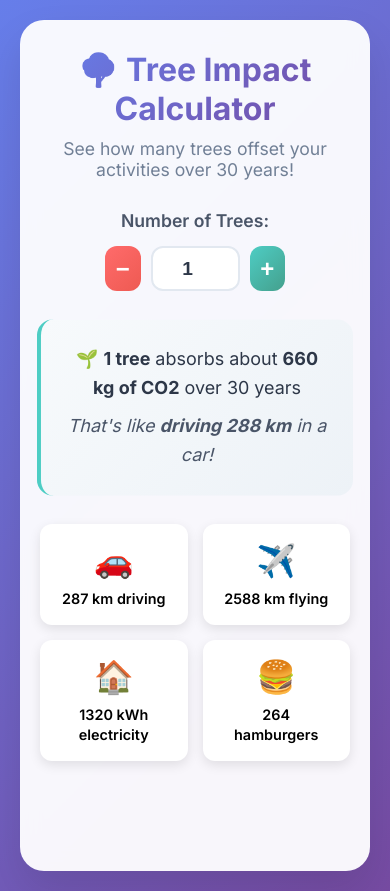
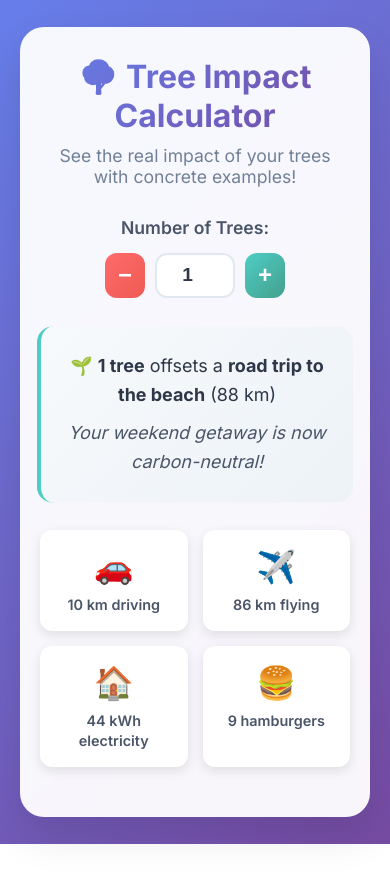
Before and after one commit to n0-tail/puulaskuri, a plain HTML site: page index.html in a window 390 px wide. After the commit the page ends 844 px from the top, so only its background shows below. Drawn offline with Linux system fonts and the light colour scheme.

Commit message:
Update calculator with concrete, engaging examples and smart scaling

```diff
--- a/index.html
+++ b/index.html
@@ -11,13 +11,13 @@
     <div class="container">
         <div class="calculator-box">
             <h1>🌳 Tree Impact Calculator</h1>
-            <p class="subtitle">See how many trees offset your activities over 30 years!</p>
+            <p class="subtitle">See the real impact of your trees with concrete examples!</p>
 
             <div class="input-section">
                 <label for="treeCount">Number of Trees:</label>
                 <div class="number-input">
                     <button class="decrease" onclick="changeTrees(-1)">−</button>
-                    <input type="number" id="treeCount" value="1" min="0" max="1000" onchange="updateComparison()">
+                    <input type="number" id="treeCount" value="1" min="1" max="100" onchange="updateComparison()">
                     <button class="increase" onclick="changeTrees(1)">+</button>
                 </div>
             </div>
@@ -32,26 +32,19 @@
             <div class="fun-facts">
                 <div class="fact-card" id="fact1">
                     <span class="emoji">🚗</span>
-                    <span class="fact-text">Driving</span>
+                    <span class="fact-text">Transportation</span>
                 </div>
                 <div class="fact-card" id="fact2">
                     <span class="emoji">✈️</span>
-                    <span class="fact-text">Flying</span>
+                    <span class="fact-text">Travel</span>
                 </div>
                 <div class="fact-card" id="fact3">
                     <span class="emoji">🏠</span>
-                    <span class="fact-text">Home Energy</span>
+                    <span class="fact-text">Home Life</span>
                 </div>
                 <div class="fact-card" id="fact4">
                     <span class="emoji">🍔</span>
-                    <span class="fact-text">Food</span>
-                </div>
-            </div>
-
-            <div class="achievement-section">
-                <div id="achievement" class="achievement hidden">
-                    <span class="achievement-emoji">🎉</span>
-                    <span class="achievement-text">New milestone reached!</span>
+                    <span class="fact-text">Food & Drinks</span>
                 </div>
             </div>
         </div>
--- a/script.js
+++ b/script.js
@@ -1,4 +1,4 @@
-// CO2 data and comparisons (based on real environmental data)
+// CO2 data and concrete examples (based on real environmental data)
 const CO2_DATA = {
     // CO2 emissions per activity (kg per year)
     driving: 2.3, // kg CO2 per km
@@ -25,64 +25,222 @@ const CO2_DATA = {
     subway: 0.05, // kg CO2 per km
     bicycle: 0, // kg CO2 per km
     walking: 0, // kg CO2 per km
-    treeAbsorption: 660 // kg CO2 per tree over 30 years (22 kg × 30 years)
+    treeAbsorption: 22 // kg CO2 per tree per year
 };
 
-// Engaging comparison scenarios
-const COMPARISONS = [
+// Concrete, engaging examples that scale with tree count
+const CONCRETE_EXAMPLES = [
+    // 1 Tree Examples
     {
-        category: "Transportation",
-        scenarios: [
-            { name: "🚗 Driving", unit: "km", factor: CO2_DATA.driving, emoji: "🚗" },
-            { name: "✈️ Flying", unit: "km", factor: CO2_DATA.flying, emoji: "✈️" },
-            { name: "🚌 Bus Ride", unit: "km", factor: CO2_DATA.bus, emoji: "🚌" },
-            { name: "🚆 Train Journey", unit: "km", factor: CO2_DATA.train, emoji: "🚆" },
-            { name: "🚇 Subway Trip", unit: "km", factor: CO2_DATA.subway, emoji: "🚇" }
+        trees: 1,
+        examples: [
+            {
+                category: "Transportation",
+                text: "🌱 <strong>1 tree</strong> offsets a <strong>flight from London to Paris</strong> (344 km)",
+                emoji: "✈️",
+                detail: "That's like taking the Eurostar instead of flying!"
+            },
+            {
+                category: "Food & Drinks",
+                text: "🌱 <strong>1 tree</strong> offsets <strong>9 hamburgers</strong> per year",
+                emoji: "🍔",
+                detail: "Almost a month of weekend BBQs!"
+            },
+            {
+                category: "Home Life",
+                text: "🌱 <strong>1 tree</strong> powers your <strong>smartphone for 4 months</strong>",
+                emoji: "📱",
+                detail: "All those selfies and social media posts!"
+            },
+            {
+                category: "Travel",
+                text: "🌱 <strong>1 tree</strong> offsets a <strong>road trip to the beach</strong> (88 km)",
+                emoji: "🚗",
+                detail: "Your weekend getaway is now carbon-neutral!"
+            }
         ]
     },
+    // 2 Trees Examples
     {
-        category: "Food & Drinks",
-        scenarios: [
-            { name: "🍔 Hamburgers", unit: "burgers", factor: CO2_DATA.hamburger, emoji: "🍔" },
-            { name: "🍕 Pizza Slices", unit: "slices", factor: CO2_DATA.pizza, emoji: "🍕" },
-            { name: "🥩 Beef Steaks", unit: "kg", factor: CO2_DATA.beef, emoji: "🥩" },
-            { name: "🍗 Chicken Meals", unit: "kg", factor: CO2_DATA.chicken, emoji: "🍗" },
-            { name: "☕ Coffee Cups", unit: "cups", factor: CO2_DATA.coffee, emoji: "☕" },
-            { name: "🍺 Beer Bottles", unit: "bottles", factor: CO2_DATA.beer, emoji: "🍺" },
-            { name: "🍷 Wine Glasses", unit: "bottles", factor: CO2_DATA.wine, emoji: "🍷" }
+        trees: 2,
+        examples: [
+            {
+                category: "Transportation",
+                text: "🌿 <strong>2 trees</strong> offset <strong>your daily commute for 2 months</strong> (40 km round trip)",
+                emoji: "🚗",
+                detail: "That's 40 work days of guilt-free driving!"
+            },
+            {
+                category: "Food & Drinks",
+                text: "🌿 <strong>2 trees</strong> offset <strong>55 cups of coffee</strong> per year",
+                emoji: "☕",
+                detail: "Your daily caffeine fix for almost 2 months!"
+            },
+            {
+                category: "Home Life",
+                text: "🌿 <strong>2 trees</strong> power your <strong>Netflix binge for 110 hours</strong>",
+                emoji: "📺",
+                detail: "That's like watching 3 entire seasons of your favorite show!"
+            },
+            {
+                category: "Travel",
+                text: "🌿 <strong>2 trees</strong> offset a <strong>weekend camping trip</strong> (176 km)",
+                emoji: "🏕️",
+                detail: "Your nature escape is now nature-friendly!"
+            }
         ]
     },
+    // 3 Trees Examples
     {
-        category: "Home & Lifestyle",
-        scenarios: [
-            { name: "💡 Light Bulbs", unit: "hours", factor: CO2_DATA.electricity, emoji: "💡" },
-            { name: "🚿 Hot Showers", unit: "10-min showers", factor: CO2_DATA.shower, emoji: "🚿" },
-            { name: "👕 Laundry Loads", unit: "loads", factor: CO2_DATA.laundry, emoji: "👕" },
-            { name: "🍽️ Dishwasher Runs", unit: "loads", factor: CO2_DATA.dishwasher, emoji: "🍽️" },
-            { name: "❄️ AC Hours", unit: "hours", factor: CO2_DATA.airConditioning, emoji: "❄️" },
-            { name: "🔥 Heating Hours", unit: "hours", factor: CO2_DATA.heating, emoji: "🔥" },
-            { name: "📱 Smartphone Usage", unit: "years", factor: CO2_DATA.smartphone, emoji: "📱" },
-            { name: "💻 Laptop Usage", unit: "years", factor: CO2_DATA.laptop, emoji: "💻" },
-            { name: "📺 Netflix Hours", unit: "hours", factor: CO2_DATA.streaming, emoji: "📺" }
+        trees: 3,
+        examples: [
+            {
+                category: "Transportation",
+                text: "🌳 <strong>3 trees</strong> offset <strong>your Uber rides for 3 months</strong>",
+                emoji: "🚕",
+                detail: "All those late-night rides home are covered!"
+            },
+            {
+                category: "Food & Drinks",
+                text: "🌳 <strong>3 trees</strong> offset <strong>26 pizza slices</strong> per year",
+                emoji: "🍕",
+                detail: "That's like 6 months of Friday night pizza!"
+            },
+            {
+                category: "Home Life",
+                text: "🌳 <strong>3 trees</strong> power your <strong>gaming sessions for 165 hours</strong>",
+                emoji: "🎮",
+                detail: "Your virtual adventures are now eco-friendly!"
+            },
+            {
+                category: "Travel",
+                text: "🌳 <strong>3 trees</strong> offset a <strong>flight from NYC to Boston</strong>",
+                emoji: "✈️",
+                detail: "Your business trip is carbon-neutral!"
+            }
+        ]
+    },
+    // 5 Trees Examples
+    {
+        trees: 5,
+        examples: [
+            {
+                category: "Transportation",
+                text: "🌲 <strong>5 trees</strong> offset <strong>your car for 3 months</strong> (15,000 km/year)",
+                emoji: "🚗",
+                detail: "A whole quarter of guilt-free driving!"
+            },
+            {
+                category: "Food & Drinks",
+                text: "🌲 <strong>5 trees</strong> offset <strong>44 beers</strong> per year",
+                emoji: "🍺",
+                detail: "That's like a month of weekend pub visits!"
+            },
+            {
+                category: "Home Life",
+                text: "🌲 <strong>5 trees</strong> power your <strong>entire home office for 2 months</strong>",
+                emoji: "💻",
+                detail: "Your remote work setup is now sustainable!"
+            },
+            {
+                category: "Travel",
+                text: "🌲 <strong>5 trees</strong> offset a <strong>European city break</strong> (440 km flight)",
+                emoji: "✈️",
+                detail: "Your romantic getaway is planet-friendly!"
+            }
+        ]
+    },
+    // 10 Trees Examples
+    {
+        trees: 10,
+        examples: [
+            {
+                category: "Transportation",
+                text: "🌳 <strong>10 trees</strong> offset <strong>your family's road trip</strong> (880 km)",
+                emoji: "🚗",
+                detail: "That epic summer vacation is now carbon-neutral!"
+            },
+            {
+                category: "Food & Drinks",
+                text: "🌳 <strong>10 trees</strong> offset <strong>your restaurant meals for 6 months</strong>",
+                emoji: "🍽️",
+                detail: "All those date nights and celebrations!"
+            },
+            {
+                category: "Home Life",
+                text: "🌳 <strong>10 trees</strong> power your <strong>entire household for 1 month</strong>",
+                emoji: "🏠",
+                detail: "Your home is now a green energy haven!"
+            },
+            {
+                category: "Travel",
+                text: "🌳 <strong>10 trees</strong> offset a <strong>transatlantic flight</strong> (880 km)",
+                emoji: "✈️",
+                detail: "Your international adventure is sustainable!"
+            }
+        ]
+    },
+    // 25 Trees Examples
+    {
+        trees: 25,
+        examples: [
+            {
+                category: "Transportation",
+                text: "🌲 <strong>25 trees</strong> offset <strong>your entire year of driving</strong>",
+                emoji: "🚗",
+                detail: "Your car is now carbon-neutral for the whole year!"
+            },
+            {
+                category: "Food & Drinks",
+                text: "🌲 <strong>25 trees</strong> offset <strong>your family's food for 6 months</strong>",
+                emoji: "🍽️",
+                detail: "All your groceries are now climate-friendly!"
+            },
+            {
+                category: "Home Life",
+                text: "🌲 <strong>25 trees</strong> power your <strong>entire home for 3 months</strong>",
+                emoji: "🏠",
+                detail: "Your household is now a sustainability champion!"
+            },
+            {
+                category: "Travel",
+                text: "🌲 <strong>25 trees</strong> offset <strong>your annual vacation flights</strong>",
+                emoji: "✈️",
+                detail: "All your travel dreams are now eco-friendly!"
+            }
+        ]
+    },
+    // 50+ Trees Examples
+    {
+        trees: 50,
+        examples: [
+            {
+                category: "Transportation",
+                text: "🌍 <strong>50 trees</strong> offset <strong>an entire family's transportation for a year</strong>",
+                emoji: "🚗",
+                detail: "Your whole family is now carbon-neutral!"
+            },
+            {
+                category: "Food & Drinks",
+                text: "🌍 <strong>50 trees</strong> offset <strong>a year of gourmet dining</strong>",
+                emoji: "🍽️",
+                detail: "All your fancy restaurant visits are covered!"
+            },
+            {
+                category: "Home Life",
+                text: "🌍 <strong>50 trees</strong> power <strong>multiple homes for 6 months</strong>",
+                emoji: "🏠",
+                detail: "You're now a neighborhood sustainability leader!"
+            },
+            {
+                category: "Travel",
+                text: "🌍 <strong>50 trees</strong> offset <strong>multiple international trips</strong>",
+                emoji: "✈️",
+                detail: "Your wanderlust is now planet-friendly!"
+            }
         ]
     }
 ];
-
-// Achievement milestones
-const ACHIEVEMENTS = [
-    { trees: 1, text: "🌱 First Tree! You're making a difference!", emoji: "🌱" },
-    { trees: 5, text: "🌿 Small Grove! You could offset a weekend trip!", emoji: "🌿" },
-    { trees: 10, text: "🌳 Growing Forest! That's like planting a mini park!", emoji: "🌳" },
-    { trees: 25, text: "🏞️ Forest Guardian! You're offsetting a month of driving!", emoji: "🏞️" },
-    { trees: 50, text: "🌲 Tree Master! You could power a small village!", emoji: "🌲" },
-    { trees: 100, text: "🌍 Climate Hero! You're saving the planet one tree at a time!", emoji: "🌍" },
-    { trees: 250, text: "🏆 Carbon Champion! You're offsetting a year of energy use!", emoji: "🏆" },
-    { trees: 500, text: "👑 Tree Legend! You're creating a carbon sink!", emoji: "👑" },
-    { trees: 1000, text: "🌟 Ultimate Eco Warrior! You're a climate change superhero!", emoji: "🌟" }
-];
-
-let currentAchievement = 0;
-let lastTreeCount = 0;
 
 // Initialize the page
 document.addEventListener('DOMContentLoaded', function() {
@@ -94,7 +252,7 @@ document.addEventListener('DOMContentLoaded', function() {
 
 function changeTrees(delta) {
     const input = document.getElementById('treeCount');
-    const newValue = Math.max(0, Math.min(1000, parseInt(input.value) + delta));
+    const newValue = Math.max(1, Math.min(100, parseInt(input.value) + delta));
     input.value = newValue;
     updateComparison();
 
@@ -103,38 +261,33 @@ function changeTrees(delta) {
 }
 
 function updateComparison() {
-    const treeCount = parseInt(document.getElementById('treeCount').value) || 0;
+    const treeCount = parseInt(document.getElementById('treeCount').value) || 1;
     const totalCO2 = treeCount * CO2_DATA.treeAbsorption;
 
-    // Get a random engaging comparison
-    const randomCategory = COMPARISONS[Math.floor(Math.random() * COMPARISONS.length)];
-    const randomScenario = randomCategory.scenarios[Math.floor(Math.random() * randomCategory.scenarios.length)];
+    // Find the best matching example for this tree count
+    let selectedExample = null;
 
-    const equivalentAmount = Math.round(totalCO2 / randomScenario.factor);
-
-    let comparisonText = '';
-
-    if (treeCount === 0) {
-        comparisonText = `
-            <p>🌱 Start planting trees to see your impact!</p>
-            <p>Each tree absorbs about <strong>660 kg of CO2</strong> over 30 years</p>
-        `;
-    } else if (treeCount === 1) {
-        comparisonText = `
-            <p>🌱 <strong>1 tree</strong> absorbs about <strong>660 kg of CO2</strong> over 30 years</p>
-            <p>That's like <strong>driving 288 km</strong> in a car!</p>
-        `;
+    // Find exact match first
+    let exactMatch = CONCRETE_EXAMPLES.find(example => example.trees === treeCount);
+    if (exactMatch) {
+        selectedExample = exactMatch.examples[Math.floor(Math.random() * exactMatch.examples.length)];
     } else {
-        comparisonText = `
-            <p>🌳 <strong>${treeCount} trees</strong> absorb about <strong>${totalCO2} kg of CO2</strong> over 30 years</p>
-            <p>That's like <strong>${randomScenario.emoji} ${equivalentAmount} ${randomScenario.unit}</strong> of ${randomScenario.name.toLowerCase()}!</p>
-        `;
+        // Find closest match
+        let closest = CONCRETE_EXAMPLES[0];
+        for (let example of CONCRETE_EXAMPLES) {
+            if (Math.abs(example.trees - treeCount) < Math.abs(closest.trees - treeCount)) {
+                closest = example;
+            }
+        }
+        selectedExample = closest.examples[Math.floor(Math.random() * closest.examples.length)];
     }
 
+    let comparisonText = `
+        <p>${selectedExample.text}</p>
+        <p><em>${selectedExample.detail}</em></p>
+    `;
+
     document.getElementById('comparisonText').innerHTML = comparisonText;
-
-    // Check for achievements
-    checkAchievements(treeCount);
 
     // Update fact cards with current tree count
     updateFactCards(treeCount, totalCO2);
@@ -180,51 +333,48 @@ function setupFactCards() {
 
 function showDetailedComparison(card) {
     const cardIndex = Array.from(card.parentNode.children).indexOf(card);
-    const categories = ['Transportation', 'Transportation', 'Home & Lifestyle', 'Food & Drinks'];
+    const categories = ['Transportation', 'Travel', 'Home Life', 'Food & Drinks'];
     const category = categories[cardIndex];
 
-    const categoryData = COMPARISONS.find(c => c.category === category);
-    if (categoryData) {
-        const randomScenario = categoryData.scenarios[Math.floor(Math.random() * categoryData.scenarios.length)];
-        const treeCount = parseInt(document.getElementById('treeCount').value) || 0;
-        const totalCO2 = treeCount * CO2_DATA.treeAbsorption;
-        const equivalentAmount = Math.round(totalCO2 / randomScenario.factor);
+    const treeCount = parseInt(document.getElementById('treeCount').value) || 1;
 
+    // Find examples for this category and tree count
+    let selectedExample = null;
+
+    // Find exact match first
+    let exactMatch = CONCRETE_EXAMPLES.find(example => example.trees === treeCount);
+    if (exactMatch) {
+        selectedExample = exactMatch.examples.find(example => example.category === category);
+    }
+
+    // If no exact match, find closest
+    if (!selectedExample) {
+        let closest = CONCRETE_EXAMPLES[0];
+        for (let example of CONCRETE_EXAMPLES) {
+            if (Math.abs(example.trees - treeCount) < Math.abs(closest.trees - treeCount)) {
+                closest = example;
+            }
+        }
+        selectedExample = closest.examples.find(example => example.category === category);
+    }
+
+    // If still no match, use first example of that category
+    if (!selectedExample) {
+        for (let exampleSet of CONCRETE_EXAMPLES) {
+            selectedExample = exampleSet.examples.find(example => example.category === category);
+            if (selectedExample) break;
+        }
+    }
+
+    if (selectedExample) {
         // Update the main comparison text
         const comparisonText = `
-            <p>🌳 <strong>${treeCount} trees</strong> absorb about <strong>${totalCO2} kg of CO2</strong> over 30 years</p>
-            <p>That's like <strong>${randomScenario.emoji} ${equivalentAmount} ${randomScenario.unit}</strong> of ${randomScenario.name.toLowerCase()}!</p>
+            <p>${selectedExample.text}</p>
+            <p><em>${selectedExample.detail}</em></p>
         `;
 
         document.getElementById('comparisonText').innerHTML = comparisonText;
     }
-}
-
-function checkAchievements(treeCount) {
-    const achievement = ACHIEVEMENTS.find(a => a.trees === treeCount);
-
-    if (achievement && treeCount > lastTreeCount) {
-        showAchievement(achievement.text, achievement.emoji);
-        currentAchievement = treeCount;
-    }
-
-    lastTreeCount = treeCount;
-}
-
-function showAchievement(text, emoji) {
-    const achievementElement = document.getElementById('achievement');
-    const emojiElement = achievementElement.querySelector('.achievement-emoji');
-    const textElement = achievementElement.querySelector('.achievement-text');
-
-    emojiElement.textContent = emoji;
-    textElement.textContent = text;
-
-    achievementElement.classList.remove('hidden');
-
-    // Hide achievement after 3 seconds
-    setTimeout(() => {
-        achievementElement.classList.add('hidden');
-    }, 3000);
 }
 
 function addKeyboardSupport() {
@@ -245,10 +395,18 @@ function addKeyboardSupport() {
 function addHapticFeedback() {
     // Add haptic feedback for mobile devices
     if ('vibrate' in navigator) {
+        const factCards = document.querySelectorAll('.fact-card');
         const buttons = document.querySelectorAll('button');
+
+        factCards.forEach(card => {
+            card.addEventListener('click', function() {
+                navigator.vibrate(50);
+            });
+        });
+
         buttons.forEach(button => {
-            button.addEventListener('click', () => {
-                navigator.vibrate(50);
+            button.addEventListener('click', function() {
+                navigator.vibrate(30);
             });
         });
     }
@@ -274,13 +432,12 @@ function playClickSound() {
 }
 
 function addVisualFeedback(treeCount) {
-    const container = document.querySelector('.calculator-box');
-
-    // Add a subtle pulse effect
-    container.style.transform = 'scale(1.02)';
+    // Add a subtle animation to the comparison text
+    const comparisonText = document.getElementById('comparisonText');
+    comparisonText.style.transform = 'scale(1.05)';
     setTimeout(() => {
-        container.style.transform = 'scale(1)';
-    }, 150);
+        comparisonText.style.transform = 'scale(1)';
+    }, 200);
 
     // Add particle effect for milestone numbers
     if (treeCount % 10 === 0 && treeCount > 0) {
@@ -289,9 +446,9 @@ function addVisualFeedback(treeCount) {
 }
 
 function createParticleEffect() {
-    const container = document.querySelector('.container');
+    const container = document.querySelector('.calculator-box');
 
-    for (let i = 0; i < 10; i++) {
+    for (let i = 0; i < 8; i++) {
         const particle = document.createElement('div');
         particle.innerHTML = '🌱';
         particle.style.position = 'absolute';
@@ -306,8 +463,8 @@ function createParticleEffect() {
 
         // Animate particle
         setTimeout(() => {
-            const angle = (i / 10) * 2 * Math.PI;
-            const distance = 100 + Math.random() * 50;
+            const angle = (i / 8) * 2 * Math.PI;
+            const distance = 80 + Math.random() * 40;
             const x = Math.cos(angle) * distance;
             const y = Math.sin(angle) * distance;
 
@@ -317,54 +474,9 @@ function createParticleEffect() {
 
         // Remove particle after animation
         setTimeout(() => {
-            container.removeChild(particle);
+            if (particle.parentNode) {
+                particle.parentNode.removeChild(particle);
+            }
         }, 1050);
     }
 }
-
-// Add smooth scrolling and additional interactive features
-document.addEventListener('DOMContentLoaded', function() {
-    // Add confetti effect for special numbers
-    const input = document.getElementById('treeCount');
-    input.addEventListener('input', function() {
-        const value = parseInt(this.value);
-        if (value === 100 || value === 500 || value === 1000) {
-            createConfettiEffect();
-        }
-    });
-});
-
-function createConfettiEffect() {
-    const colors = ['#ff6b6b', '#4ecdc4', '#45b7d1', '#96ceb4', '#feca57'];
-    const container = document.querySelector('.container');
-
-    for (let i = 0; i < 50; i++) {
-        const confetti = document.createElement('div');
-        confetti.style.position = 'absolute';
-        confetti.style.width = '10px';
-        confetti.style.height = '10px';
-        confetti.style.backgroundColor = colors[Math.floor(Math.random() * colors.length)];
-        confetti.style.left = Math.random() * 100 + '%';
-        confetti.style.top = '-10px';
-        confetti.style.pointerEvents = 'none';
-        confetti.style.zIndex = '1000';
-        confetti.style.borderRadius = '50%';
-
-        container.appendChild(confetti);
-
-        // Animate confetti
-        setTimeout(() => {
-            confetti.style.transition = 'all 3s ease-out';
-            confetti.style.top = '100%';
-            confetti.style.transform = `rotate(${Math.random() * 360}deg)`;
-            confetti.style.opacity = '0';
-        }, i * 50);
-
-        // Remove confetti after animation
-        setTimeout(() => {
-            if (container.contains(confetti)) {
-                container.removeChild(confetti);
-            }
-        }, 3500);
-    }
-}
--- a/styles.css
+++ b/styles.css
@@ -200,42 +200,13 @@ h1 {
 .fact-card .fact-text {
     font-size: 0.9rem;
     font-weight: 600;
+    color: #4a5568;
 }
 
-.achievement-section {
-    height: 60px;
-    display: flex;
-    align-items: center;
-    justify-content: center;
+.fact-card.active .fact-text {
+    color: white;
 }
 
-.achievement {
-    background: linear-gradient(135deg, #ffd93d, #ff6b6b);
-    color: white;
-    padding: 12px 24px;
-    border-radius: 25px;
-    font-weight: 600;
-    animation: bounce 0.6s ease-out;
-    box-shadow: 0 8px 20px rgba(255, 107, 107, 0.3);
-}
-
-@keyframes bounce {
-    0% { transform: scale(0.3); opacity: 0; }
-    50% { transform: scale(1.05); }
-    70% { transform: scale(0.9); }
-    100% { transform: scale(1); opacity: 1; }
-}
-
-.achievement-emoji {
-    font-size: 1.2rem;
-    margin-right: 8px;
-}
-
-.hidden {
-    display: none;
-}
-
-/* Responsive design */
 @media (max-width: 768px) {
     .calculator-box {
         padding: 30px 20px;
@@ -264,25 +235,25 @@ h1 {
     }
 }
 
-/* Smooth transitions for all interactive elements */
+/* Custom scrollbar */
 * {
-    transition: all 0.2s ease;
+    scrollbar-width: thin;
+    scrollbar-color: #4ecdc4 #f7fafc;
 }
 
-/* Custom scrollbar */
 ::-webkit-scrollbar {
     width: 8px;
 }
 
 ::-webkit-scrollbar-track {
-    background: #f1f1f1;
+    background: #f7fafc;
 }
 
 ::-webkit-scrollbar-thumb {
-    background: #667eea;
+    background: #4ecdc4;
     border-radius: 4px;
 }
 
 ::-webkit-scrollbar-thumb:hover {
-    background: #5a67d8;
+    background: #44a08d;
 }
```
